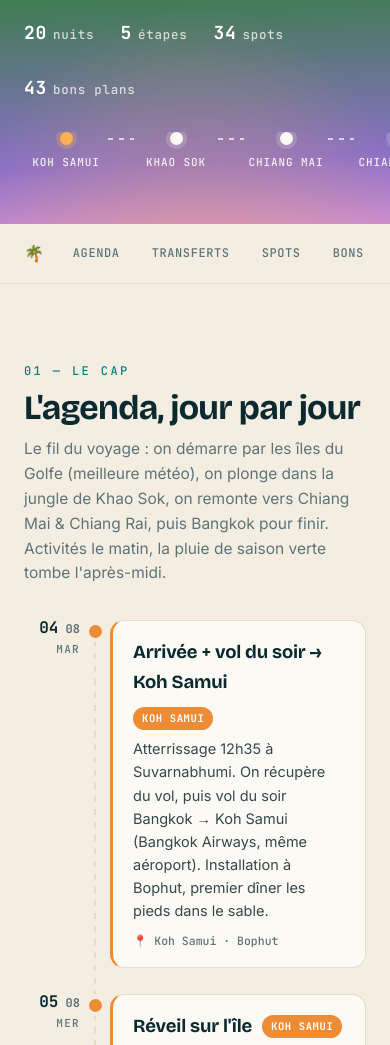
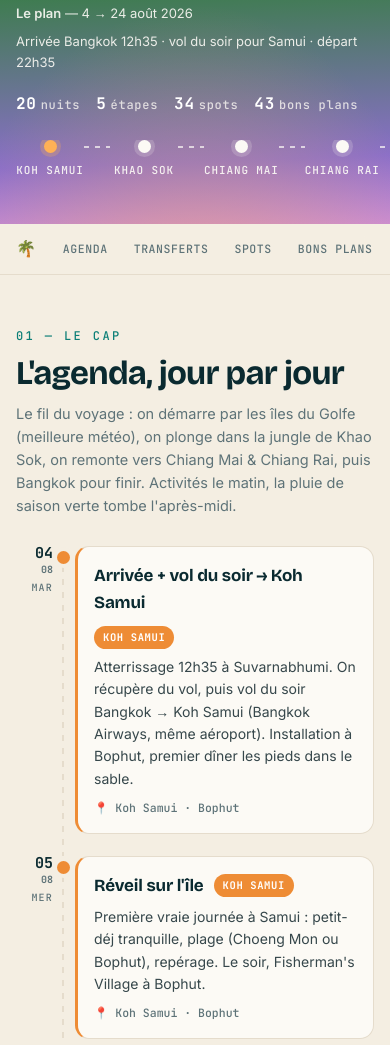
Before and after one commit to thbdmtt/thailande-2026, a plain HTML site: page index.html in a window 390 px wide. Shown: the part 620-1665 px from the top of the page. Drawn offline with nearby package versions, Linux system fonts and the light colour scheme.

Commit message:
UI mobile : refonte responsive plus propre
- Cartes en colonne unique (spots, bons plans, transferts) sur mobile
- Paddings, sections, dividers et marges resserrés
- Hero compact : barre du haut sans débordement, stats et route ajustées
- Timeline agenda compacte (rail de date étroit)
- Filtres, checklists et footer affinés
- Paliers responsive 820 / 680 / 430 px

Co-Authored-By: Claude Opus 4.8 (1M context) <noreply@anthropic.com>

```diff
--- a/index.html
+++ b/index.html
@@ -268,14 +268,65 @@
   .reveal{opacity:0;transform:translateY(18px)}
   .reveal.in{opacity:1;transform:none;transition:opacity .6s var(--ease),transform .6s var(--ease)}
 
+  /* ---------- RESPONSIVE ---------- */
+  @media (max-width:820px){
+    .wrap{padding:0 20px}
+    .section{padding:60px 0 12px}
+    .divider{margin-top:48px}
+    .sec-head{margin-bottom:28px}
+    .nav__in{padding:11px 20px}
+    .grid,.bp-grid,.trf{gap:13px}
+  }
   @media (max-width:680px){
-    .day{grid-template-columns:64px 1fr;gap:14px}
-    .day__rail{padding-right:16px}
-    .day__date{font-size:16px}
+    .hero{min-height:100svh;padding:30px 0 38px}
+    .hero__top{font-size:11px;letter-spacing:.1em;gap:12px}
+    .hero__top .moon span{display:none}
+    .eyebrow{letter-spacing:.16em}
+    .hero__main{gap:14px}
+    .hero__sub{font-size:13.5px;gap:7px 20px}
+    .hero__stats{gap:14px 20px}
+    .hero__stats span b{font-size:16px;margin-right:4px}
+    .hero__route{margin-top:24px}
+    .route__node{min-width:68px}
+    /* single-column cards, full-bleed feel */
+    .grid,.bp-grid,.trf{grid-template-columns:1fr;gap:12px}
+    .spot,.bp,.trf__card{padding:16px 17px}
+    .ck-cols{gap:13px}
+    /* tighter agenda timeline */
+    .timeline{padding-left:2px}
+    .day{grid-template-columns:52px 1fr;gap:13px;padding-bottom:22px}
+    .day__rail{padding-right:14px}
+    .day__rail::before{bottom:-22px}
+    .day__date{font-size:15px}
+    .day__date span{font-size:10px!important}
+    .day__dow{font-size:10px;margin-top:4px}
+    .day__card{padding:15px 16px}
+    .day__title{font-size:17px}
+    .day__prog{font-size:14px}
+    /* nav: compact, brand emoji only, links scroll if needed */
     .nav__brand span{display:none}
-    .hero__sub{font-size:14px}
+    .nav__links{gap:4px}
+    .nav__links a{padding:6px 11px;font-size:11.5px}
+    /* sections */
+    .section{padding:52px 0 10px}
+    .sec-head h2{font-size:clamp(30px,8.5vw,40px)}
+    .sec-head p{font-size:14.5px}
+    .filters{gap:7px;margin-bottom:24px}
+    .chip{padding:7px 13px;font-size:11.5px}
+    .footer{margin-top:56px;padding:44px 0 50px}
     .footer__in{flex-direction:column;align-items:flex-start}
+    .footer h3{font-size:26px}
     .footer__meta{text-align:left}
+  }
+  @media (max-width:430px){
+    .wrap{padding:0 16px}
+    .nav__in{padding:10px 16px}
+    .hero__sub{font-size:13px}
+    .hero__stats{gap:12px 16px;font-size:12px}
+    .day{grid-template-columns:46px 1fr;gap:11px}
+    .day__rail{padding-right:11px}
+    .spot__name,.bp__name{font-size:16px}
+    .trf__meta{gap:5px 12px}
   }
   @media (prefers-reduced-motion:reduce){
     html{scroll-behavior:auto}
```
